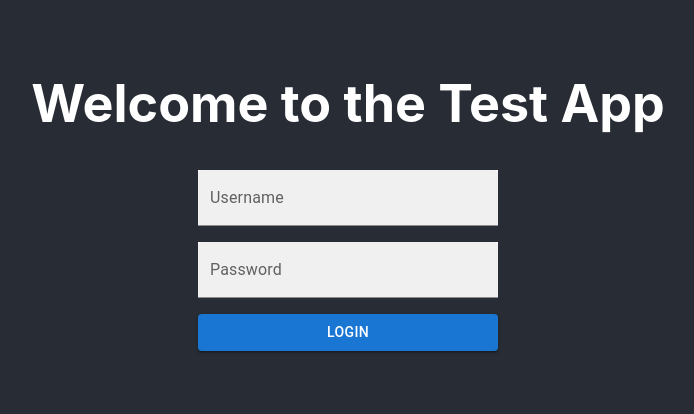
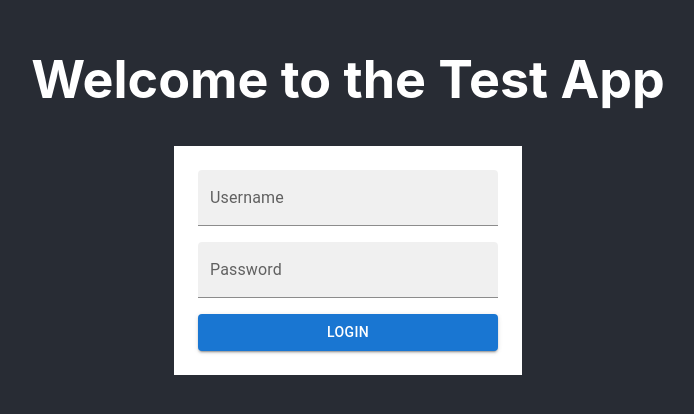
Before and after one commit to kemenceivivi/test-app, a React (Create React App) app: page /login in a window 1280 px wide. Shown: the part 206-620 px from the top of the page, without its empty margins (292-986 px from the left). Built offline with nearby package versions, Linux system fonts and the light colour scheme; what miragejs would draw is missing.

Commit message:
#5 add formik and yup, validation

```diff
--- a/package.json
+++ b/package.json
@@ -14,6 +14,7 @@
     "@types/node": "^12.0.0",
     "@types/react": "^17.0.0",
     "@types/react-dom": "^17.0.0",
+    "formik": "^2.4.6",
     "js-cookie": "^3.0.5",
     "miragejs": "0.1.42",
     "prettier": "^3.3.2",
@@ -23,7 +24,8 @@
     "react-scripts": "4.0.3",
     "react-toastify": "^7.0.3",
     "typescript": "^4.1.2",
-    "web-vitals": "^0.2.4"
+    "web-vitals": "^0.2.4",
+    "yup": "^1.4.0"
   },
   "scripts": {
     "start": "NODE_OPTIONS=--openssl-legacy-provider react-scripts start",
--- a/src/components/Login.tsx
+++ b/src/components/Login.tsx
@@ -1,16 +1,27 @@
-import React, { useState, useEffect } from 'react';
+import React, { useEffect } from 'react';
 import { useNavigate } from 'react-router-dom';
 import { useAuth } from './AuthContext';
 import { useTokenService } from './useTokenService';
 import { useApi } from './useApi';
 import { toast } from 'react-toastify';
-import { Box } from '@mui/material';
-import TextField from '@mui/material/TextField';
-import CustomButton from './StyledButton';
+import { Box, TextField, Button } from '@mui/material';
+import { Formik, Form, FormikHelpers } from 'formik';
+import * as Yup from 'yup';
+
+interface LoginFormValues {
+  username: string;
+  password: string;
+}
+
+interface LoginResponse {
+  token: string;
+  user: {
+    id: number;
+    name: string;
+  };
+}
 
 const Login: React.FC = () => {
-  const [username, setUsername] = useState('');
-  const [password, setPassword] = useState('');
   const navigate = useNavigate();
   const { isAuthenticated, login } = useAuth();
   const { setToken } = useTokenService();
@@ -22,52 +33,82 @@ const Login: React.FC = () => {
     }
   }, [isAuthenticated, navigate]);
 
-  const handleLogin = async () => {
+  const initialValues: LoginFormValues = {
+    username: '',
+    password: '',
+  };
+
+  const validationSchema = Yup.object({
+    username: Yup.string().required('Username is required'),
+    password: Yup.string().required('Password is required'),
+  });
+
+  const handleLogin = async (
+    values: LoginFormValues,
+    { setSubmitting }: FormikHelpers<LoginFormValues>,
+  ) => {
     try {
-      const data = await sendPost<
-        { username: string; password: string },
-        { token: string; user: { id: number; name: string } }
-      >('/api/login', { username, password });
+      const data = await sendPost<LoginFormValues, LoginResponse>(
+        '/api/login',
+        values,
+      );
       setToken(data.token);
-      console.log(data);
       login();
       navigate('/');
     } catch (error) {
       if (error instanceof Error) {
-        console.log('error:', error);
         toast.error(error.message);
       } else {
+        toast.error('An unexpected error occurred');
       }
+      setSubmitting(false);
     }
   };
 
   return (
-    <div>
-      <Box display={'flex'} flexDirection={'column'} gap={2}>
+    <Formik
+      initialValues={initialValues}
+      validationSchema={validationSchema}
+      onSubmit={handleLogin}
+    >
+      {({ errors, touched, isSubmitting, handleChange, handleBlur }) => (
+        <Form>
+          <Box
+            display="flex"
+            flexDirection="column"
+            gap={2}
+            width={300}
+            sx={{ bgcolor: 'white' }}
+            p={3}
+          >
             <TextField
-          id="username"
+              name="username"
               label="Username"
               variant="filled"
-          placeholder="Username"
-          value={username}
-          onChange={(e) => setUsername(e.target.value)}
-          sx={{ width: 300, bgcolor: 'background.paper' }}
+              onChange={handleChange}
+              onBlur={handleBlur}
+              error={touched.username && Boolean(errors.username)}
+              helperText={touched.username && errors.username}
+              fullWidth
             />
-
             <TextField
-          id="password"
+              name="password"
               label="Password"
+              type="password"
               variant="filled"
-          type="password"
-          placeholder="Password"
-          value={password}
-          onChange={(e) => setPassword(e.target.value)}
-          sx={{ width: 300, bgcolor: 'background.paper' }}
+              onChange={handleChange}
+              onBlur={handleBlur}
+              error={touched.password && Boolean(errors.password)}
+              helperText={touched.password && errors.password}
+              fullWidth
             />
-
-        <CustomButton onClick={handleLogin}>Login</CustomButton>
+            <Button type="submit" variant="contained" disabled={isSubmitting}>
+              Login
+            </Button>
           </Box>
-    </div>
+        </Form>
+      )}
+    </Formik>
   );
 };
 
```
Lines whose indentation alone changed are shown as unchanged.
